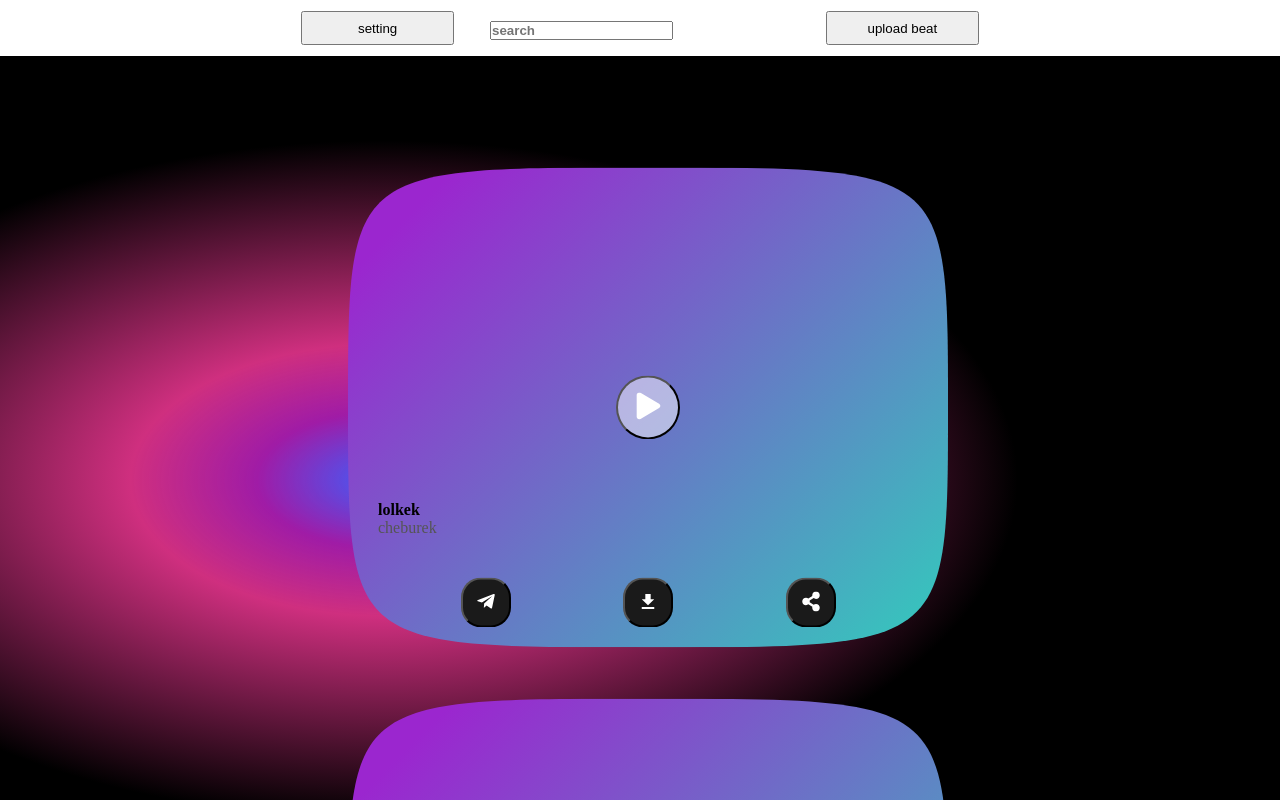
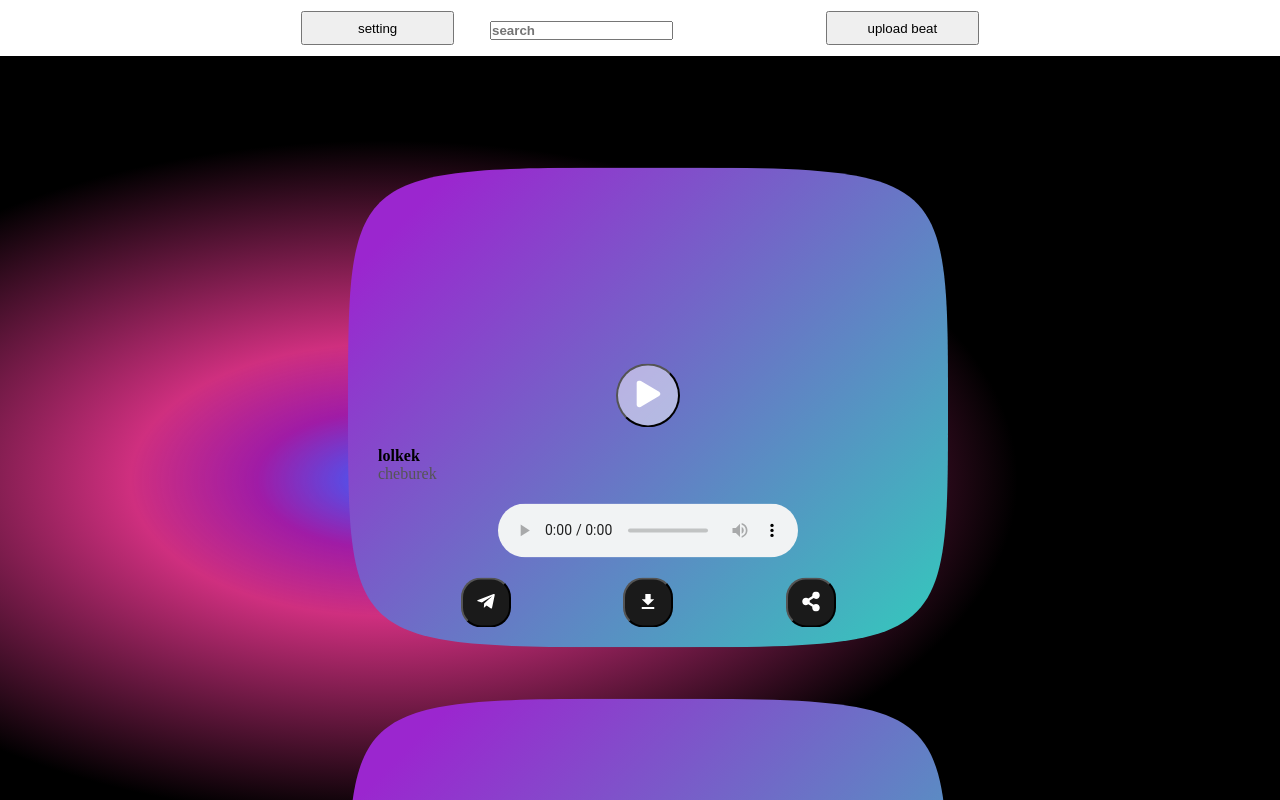
Before and after one commit to MAXXXIMUS-tropical-milkshake/drop-web, a Next.js app: page / in a window 1280 px wide. Shown: the top 800 px of the page. Built offline with nearby package versions, Linux system fonts and the light colour scheme.

Commit message:
feat: add raw audio control element

```diff
--- a/src/app/(root)/page.tsx
+++ b/src/app/(root)/page.tsx
@@ -55,7 +55,7 @@ function Item(it: number, {id, name, artist}: {
                     <span style={styles.artistName}>{artist || "Unknown Artist"}</span>
                 </div>
                 </div>
-                {/*<audio controls/>*/}
+                <audio controls style={{alignSelf: "center"}}/>
                 <div style={styles.footer}>
                     <button style={styles.iconButton}>
                         <FaTelegramPlane size={20} color="#fff"/>
```
